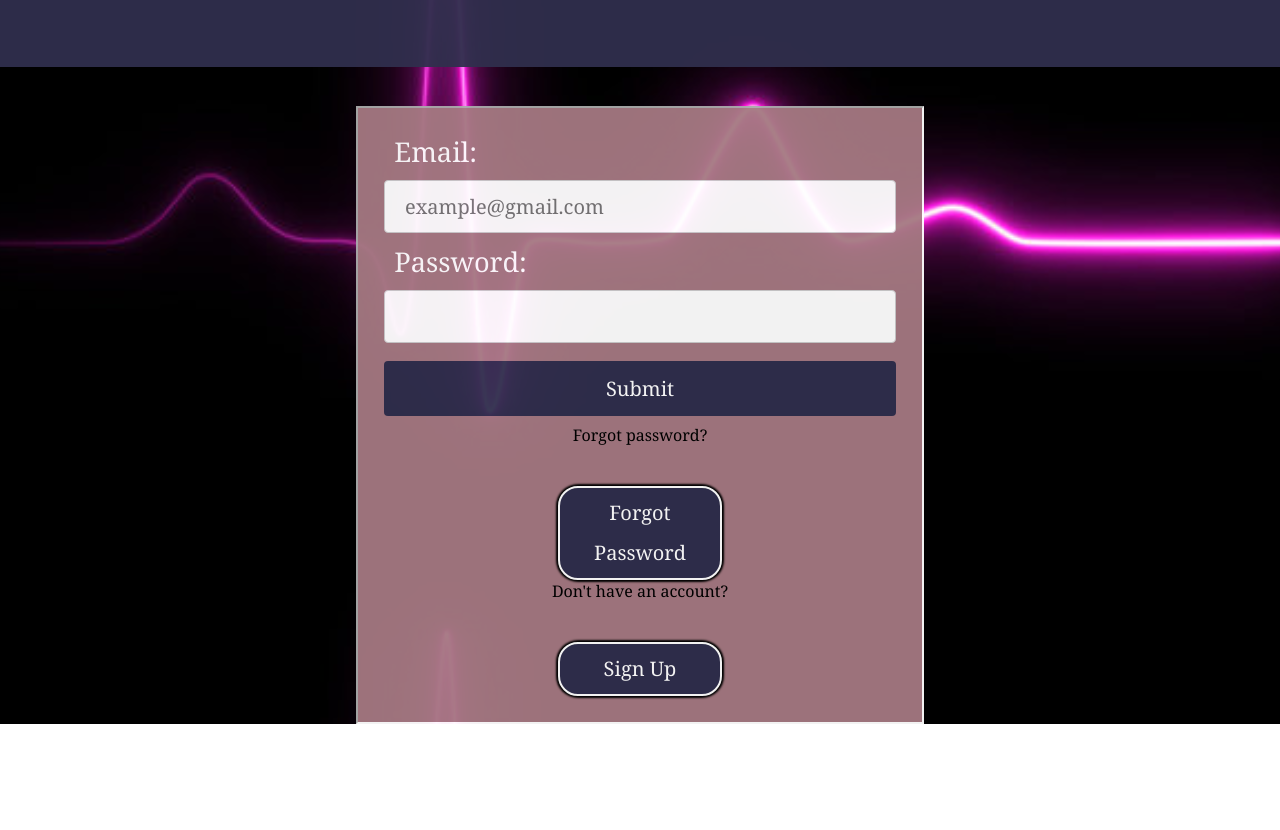
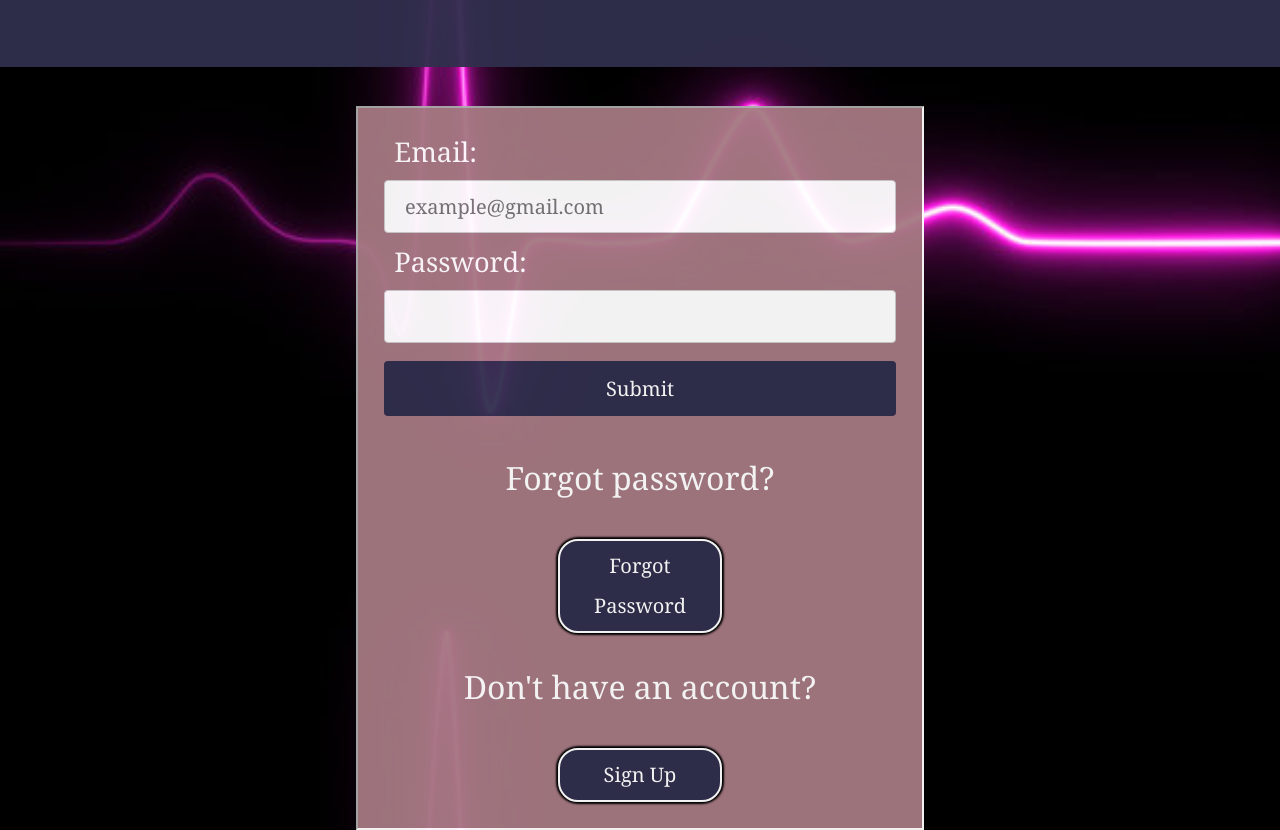
Before and after one commit to CS222-UIUC/course-project-group-101, a React (Create React App) app in the folder frontend/calorie-clash/: page /login in a window 1280 px wide. Shown: the part 278-1108 px from the top of the page. Before the commit the page ends 1002 px from the top, so only its background shows below. Built offline with nearby package versions, Linux system fonts and the light colour scheme.

Commit message:
Uses window.localStorage to store username

```diff
--- a/frontend/calorie-clash/src/forms/login.js
+++ b/frontend/calorie-clash/src/forms/login.js
@@ -24,7 +24,20 @@ class Login extends React.Component {
     //Handles when the form is submitted
     handleSubmit(event) {
         event.preventDefault();
-        //Checks if username and password exist
+
+        //TODO: Checks if username and password exist w/ Django
+
+        var valid = true;
+        if(valid) {
+            //TODO: Change to correct username once the Django is connected
+            window.localStorage.setItem("Username", "username");
+            alert("Successfully logged in as " + window.localStorage.getItem("Username"));
+
+            window.open("/profile", "_self");
+
+        } else {
+            alert("Error: Your email or password was incorrect. Please try again.");
+        }
 
     }
 
@@ -45,10 +58,10 @@ class Login extends React.Component {
                         <input name = "password" type="password" value={this.state.password} onChange={this.handleChange} required/> <br></br>
                         <input type="submit" value="Submit" />
                     </form>
-                    Forgot password?
-                    <Link className= "center lbutton" to="/forgot-password">Forgot Password</Link>
-                    Don't have an account?
-                    <Link className= "center lbutton" to="/signup">Sign Up</Link>
+                    <p className="text">Forgot password?</p>
+                    <Link className= "center lbutton space" to="/forgot-password">Forgot Password</Link>
+                    <p className="text">Don't have an account?</p>
+                    <Link className= "center lbutton space" to="/signup">Sign Up</Link>
                 </div>
             </div>
         );
--- a/frontend/calorie-clash/src/forms/signup.js
+++ b/frontend/calorie-clash/src/forms/signup.js
@@ -34,8 +34,20 @@ class Signup extends React.Component {
             }
         }
         if(valid) {
-            alert("Information valid! Successfully Submitted!");
-            window.open("/profile", "_self");
+            //TODO: Send data to and get response from Django
+
+            //Shows error if the username cannot be stored on local storage
+            try {
+                //Stores the username for getting purposes
+                //Can change to UID if that works better
+                window.localStorage.setItem("Username", this.state.username);
+
+                alert("Information valid! Successfully Submitted!");
+                window.open("/profile", "_self");
+            } catch (error) {
+                alert("ERROR: Please enable cookies.");
+            }
+
         } else {
             alert("Error. Invalid information somewhere. Please try again.");
         }
@@ -85,8 +97,8 @@ class Signup extends React.Component {
                     <h1 class="center projectname"> Sign Up </h1>
                 </div>
                 <div className="center thin content">
-                    Already have an account?
-                    <Link className= "center lbutton" to="/login">Login</Link>
+                    <p className = "text">Already have an account?</p>
+                    <Link className= "center lbutton space" to="/login">Login</Link>
                     <form className ="left" onSubmit={this.handleSubmit}>
                         <label for = "username"> Username: (150 characters or fewer)</label>  <br></br>
                         <input name = "username" placeholder="Username" type="text" maxlength = "150" value={this.state.username} onChange={this.handleChange} required/> <br></br>
```
